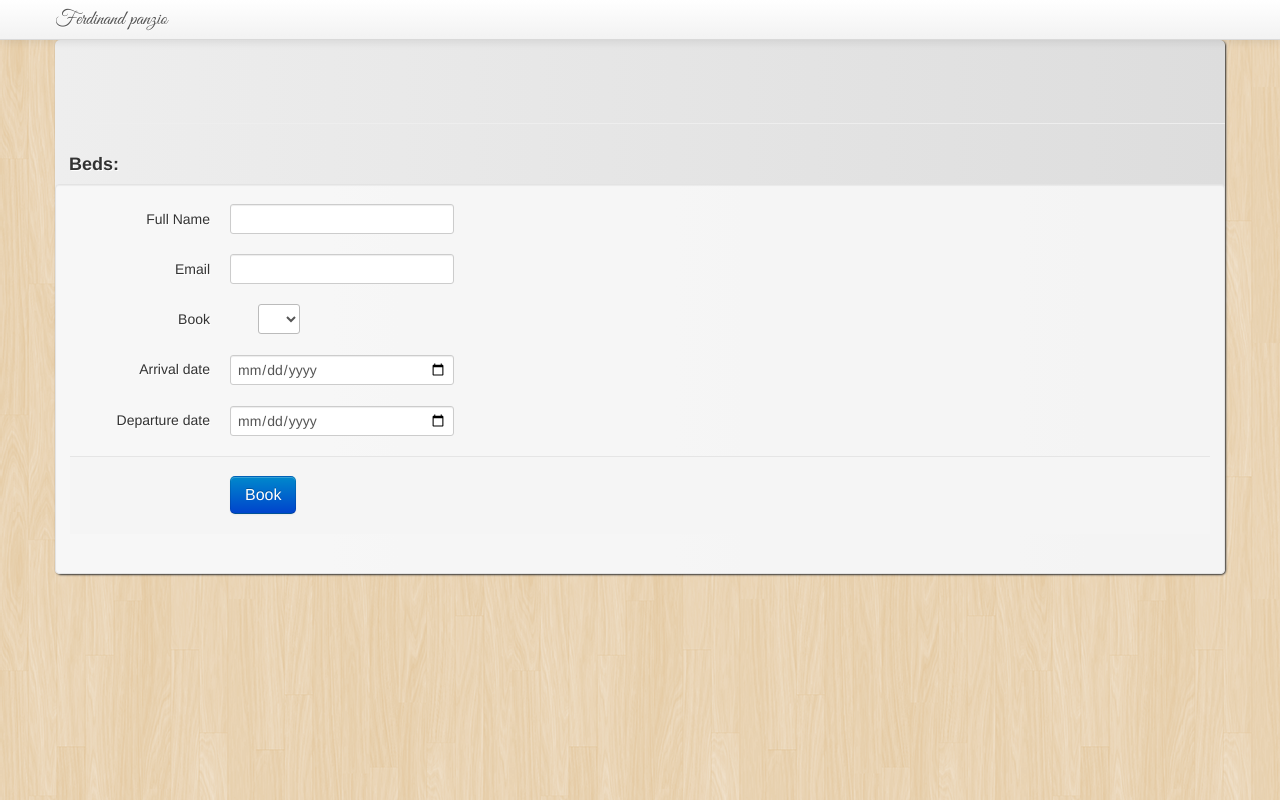
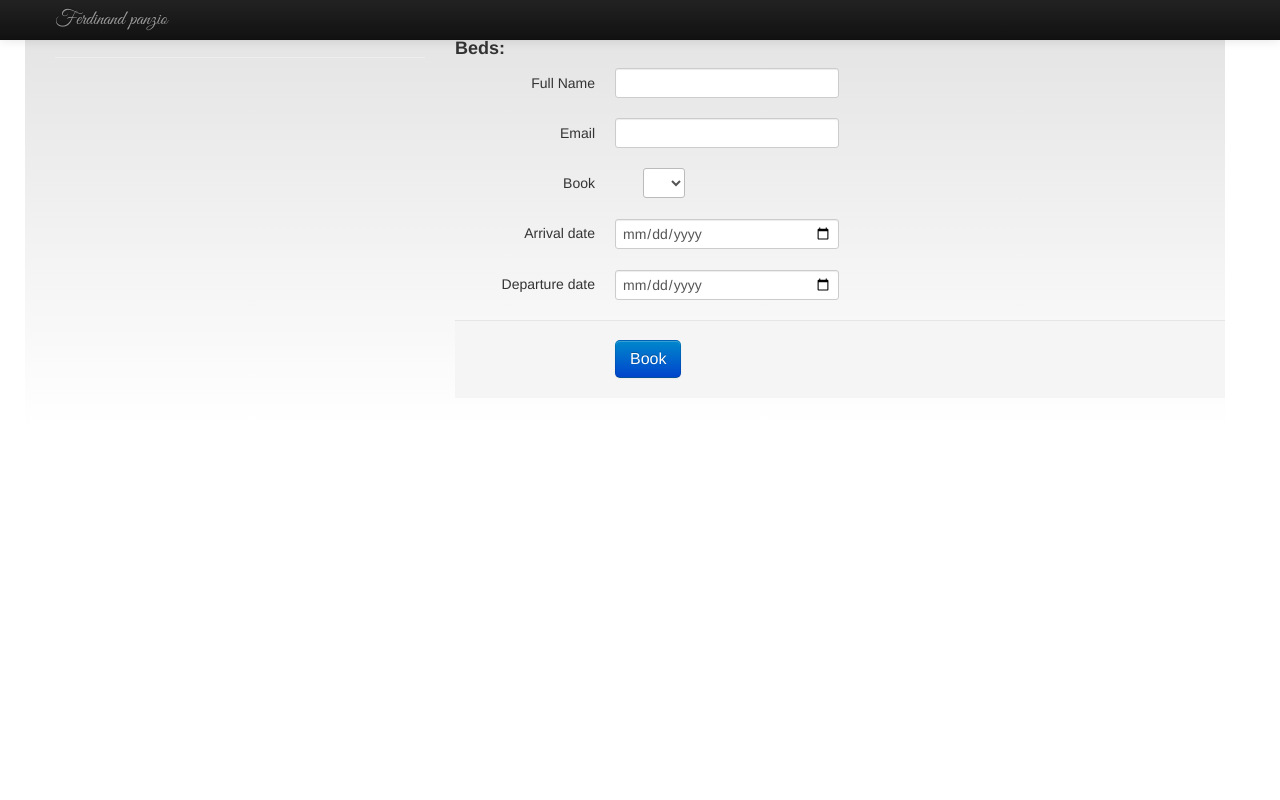
Before and after one commit to albertmatyi/motelferdinand, a Flask app: template application/templates/main.html in a window 1280 px wide. Run offline with Flask 2, Linux system fonts and the light colour scheme; the template is opened without the code that fills it, so the values that code supplies are empty; parts of the project's set-up code (start-up, migrations or seed data) failed here and were passed over; some libraries are stand-ins or nearby versions.

Commit message:
redesigned shizzle

```diff
--- a/application/static/css/main.css
+++ b/application/static/css/main.css
@@ -45,25 +45,18 @@
     display: block;
     clear: both; }
 
+.brand {
+  font-family: GreatVibes-Regular; }
+
 h1 {
-  font-family: LifeSavers-Regular;
-  margin-left: 1em;
-  margin-bottom: 1.5em; }
-
-.well {
-  background-color: rgba(250, 250, 250, 0.8); }
+  /* 	font-family: LifeSavers-Regular; */ }
 
 .category {
-  margin-top: 40px;
-  padding-top: 20px;
-  background: #e4e4e4;
-  background-image: linear-gradient(to right, #eeeeee, #dddddd);
-  border-radius: 5px;
-  text-shadow: 1px 1px 0px #fff;
-  box-shadow: 1px 1px 2px #333; }
-  .category > * {
-    padding-left: 1em;
-    padding-right: 1em; }
+  background-image: linear-gradient(to bottom, #e2e2e2, white);
+  padding-top: 2em; }
+
+.picaslide {
+  margin-left: 0; }
 
 .bookables-wrapper .bookables .bookable .picaslide {
   float: left;
@@ -78,8 +71,5 @@ h1 {
   clear: both; }
 
 body {
-  background: url(/static/img/bg.png) #fff8e3 fixed;
+  /* 	background: $background; */
   /* 	background-size: cover; */ }
-
-.brand {
-  font-family: GreatVibes-Regular; }
--- /dev/null
+++ b/application/static/css/navbar2.css
@@ -0,0 +1,2 @@
+.brand {
+  font-family: GreatVibes-Regular; }
--- a/application/static/js/picaslide.js
+++ b/application/static/js/picaslide.js
@@ -3,11 +3,11 @@
 		var scope = $(this);
 		var user = scope.attr('data-picaslide-username');
 		var album = scope.attr('data-picaslide-albumid');
-		var width = scope.attr('data-picaslide-width');
-		var height = scope.attr('data-picaslide-height');
+		var w=scope.width();
+		var width = w+'px';
+		var height = w*3/4+'px';
 		scope.css('width', width);
         scope.css('height', height);
-        width = width.indexOf('%') != -1 ? scope.width() * width.split('%')[0]*1./100 + 'px':width;
 	    $.picasa.images(user, album, function(images) {
 	        var picasaAlbum = "<div class='picasa-album picaslides-container' style=\"height: "+height+"; width: "+width+";\">\n";
 	        $.each(images, function(i, element) {
--- a/application/static/sass/category.scss
+++ b/application/static/sass/category.scss
@@ -1,23 +1,12 @@
 h1 {
-	font-family: LifeSavers-Regular;
-	margin-left: 1em;
-	margin-bottom: 1.5em;
-}
-
-.well {
-	background-color: rgba(250, 250, 250, .8);
+/* 	font-family: LifeSavers-Regular; */
 }
 
 .category {
-	margin-top: 40px;
-	padding-top: 20px;
-	background: #e4e4e4;
-	background-image: linear-gradient(to right, #eee, #ddd);
-	border-radius: 5px;
-	text-shadow: 1px 1px 0px #fff;
-	box-shadow: 1px 1px 2px #333;
-	& > * {
-		padding-left: 1em;
-		padding-right: 1em;
-	}
+	background-image: linear-gradient(to bottom, #e2e2e2, #FFF);
+	padding-top: 2em;
 }
+
+.picaslide {
+	margin-left: 0;
+}
--- a/application/static/sass/main.scss
+++ b/application/static/sass/main.scss
@@ -1,6 +1,4 @@
 @import "base";
-
-// @import "navbar";
 
 @import "navbar2";
 
@@ -11,11 +9,6 @@
 @import "bookable";
 
 body {
-	background: $background;
+/* 	background: $background; */
 	/* 	background-size: cover; */
 }
-
-.brand {
-	font-family: GreatVibes-Regular;
-	//text-shadow: 1px 1px 0px #fff, -1px -1px 0px #999;
-}
--- /dev/null
+++ b/application/static/sass/navbar2.scss
@@ -0,0 +1,4 @@
+.brand {
+	font-family: GreatVibes-Regular;
+	//text-shadow: 1px 1px 0px #fff, -1px -1px 0px #999;
+}
--- a/application/templates/includes/nav.html
+++ b/application/templates/includes/nav.html
@@ -1,4 +1,4 @@
-<div class="navbar navbar-fixed-top ribbon" id="navbar">
+<div class="navbar navbar-fixed-top ribbon navbar-inverse" id="navbar">
 	<div class="navbar-inner">
 		<div class="container">
 			<a class="brand"
--- a/application/templates/main.html
+++ b/application/templates/main.html
@@ -1,26 +1,32 @@
 {% extends "base.html" %} {% block content %}
 <div class="categories">
-	<div data-bind="id" class="category">
+	<div data-bind="id" class="category row">
+		<div class="category-info span4"/>
 			<div class="page-header">
-		<h1 data-bind="title"></h1>
+				<h1 class="category-title"></h1>
 			</div>
+			<div class="category-description">
+			</div>
+		</div>
+		<div class="span8 category-content">
 			<div class="bookables-wrapper">
 				<div class="bookables">
 					<div class="bookable">
-					<h3 data-bind="title"></h3>
+						<h3 class="bookable-title"></h3>
 						<h4>Beds: <span data-bind="beds"></span></h4>
 						<div data-bind="album_url"></div>
-					<div data-bind="description"></div>
+						<div class="bookable-description"></div>
 					</div>
 				</div>
 			</div>
-		<div class="booking-form well ">
+			<div class="booking-form ">
 				{% include "booking_form.html" %}
 			</div>
-		<div class="contents">
-			<div class="content">
-				<h3 data-bind="title"></h3>
-				<div data-bind="description"></div>
+			<div class="contents row">
+				<div class="content span4" data-bind="id">
+					<h3 class="content-title"></h3>
+					<div class="content-description"></div>
+				</div>
 			</div>
 		</div>
 	</div>
```
Also changed, not shown: application/models/__init__.py (+11 -10 lines), application/static/css/category.css (+6 -16 lines), application/static/js/header_fixer.js (deleted, +0 -35 lines), application/static/js/main.js (+26 -24 lines), application/static/js/smooth_scroll.js (deleted, +0 -48 lines), application/static/js/switches.js (+4 -4 lines), application/static/js/transparency_directives/content.js (+31 -11 lines), application/static/lib/wysihtml5/js/bootstrap-wysihtml5.js. Lines whose indentation alone changed are shown as unchanged.
